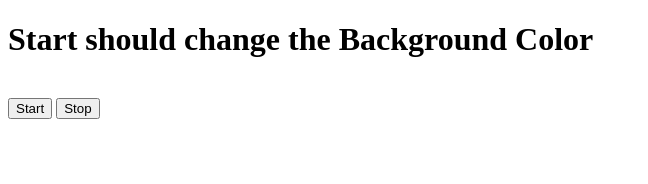
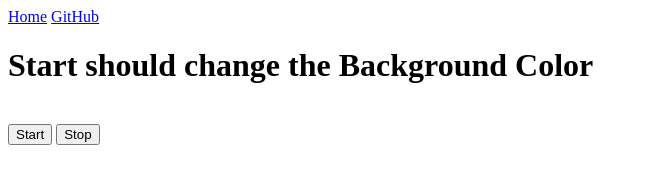
Before and after one commit to Adityarj1910/JavaScript, a plain HTML site: page 05-Projects/05-Unlimited-colors/index.html in a window 1280 px wide. Shown: the whole page, without its empty margins (0-648 px from the left). Drawn offline with Linux system fonts and the light colour scheme.

Commit message:
add nav bar

```diff
--- a/05-Projects/05-Unlimited-colors/index.html
+++ b/05-Projects/05-Unlimited-colors/index.html
@@ -7,6 +7,11 @@
   <link rel="stylesheet" href="style.css" />
 </head>
 <body>
+  <nav>
+    <a href="../index.html">Home</a>
+    <a target="_blank" href="https://github.com/Adityarj1910">GitHub</a>
+  </nav>
+
   <h1> Start should change the Background Color</h1>
   <br>
   <button id="start">Start</button>
```
Also changed, not shown: 05-Projects/06-Keyboard-Check/index.html (+5 -0 lines).
